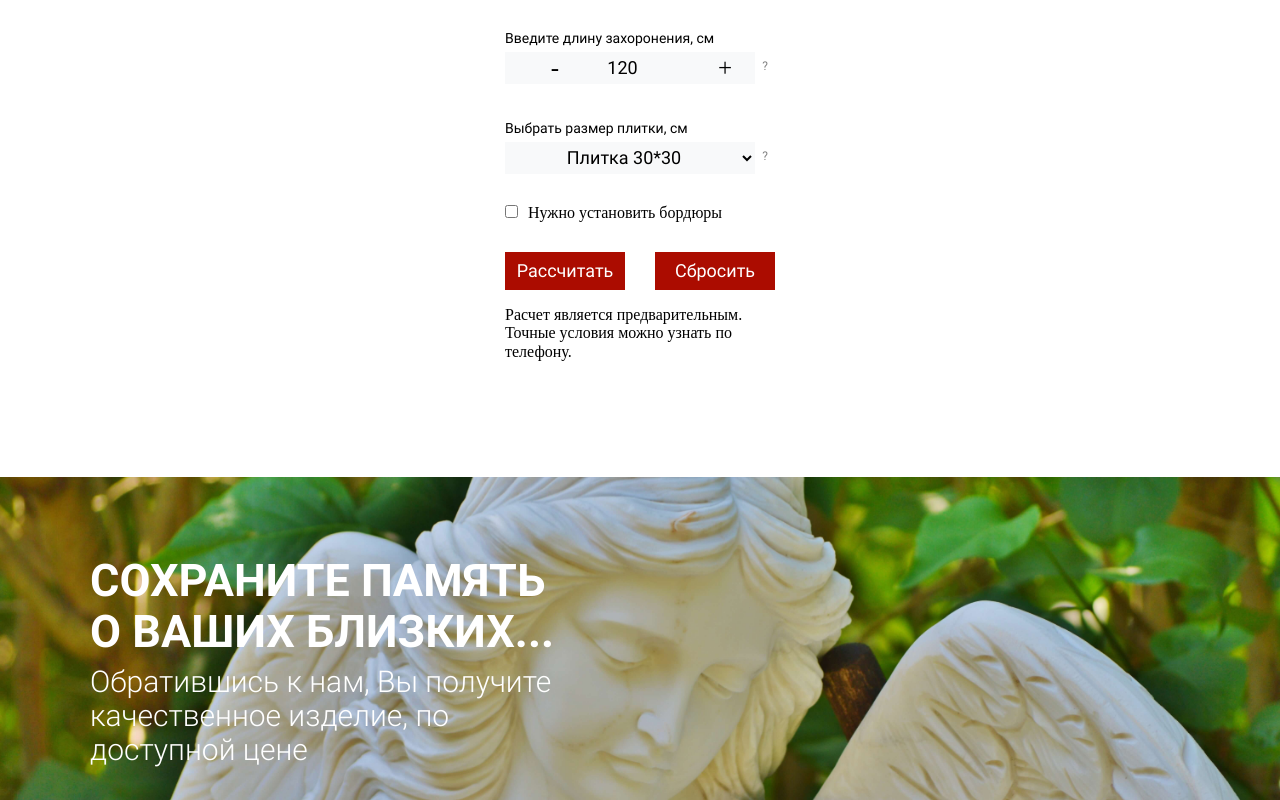
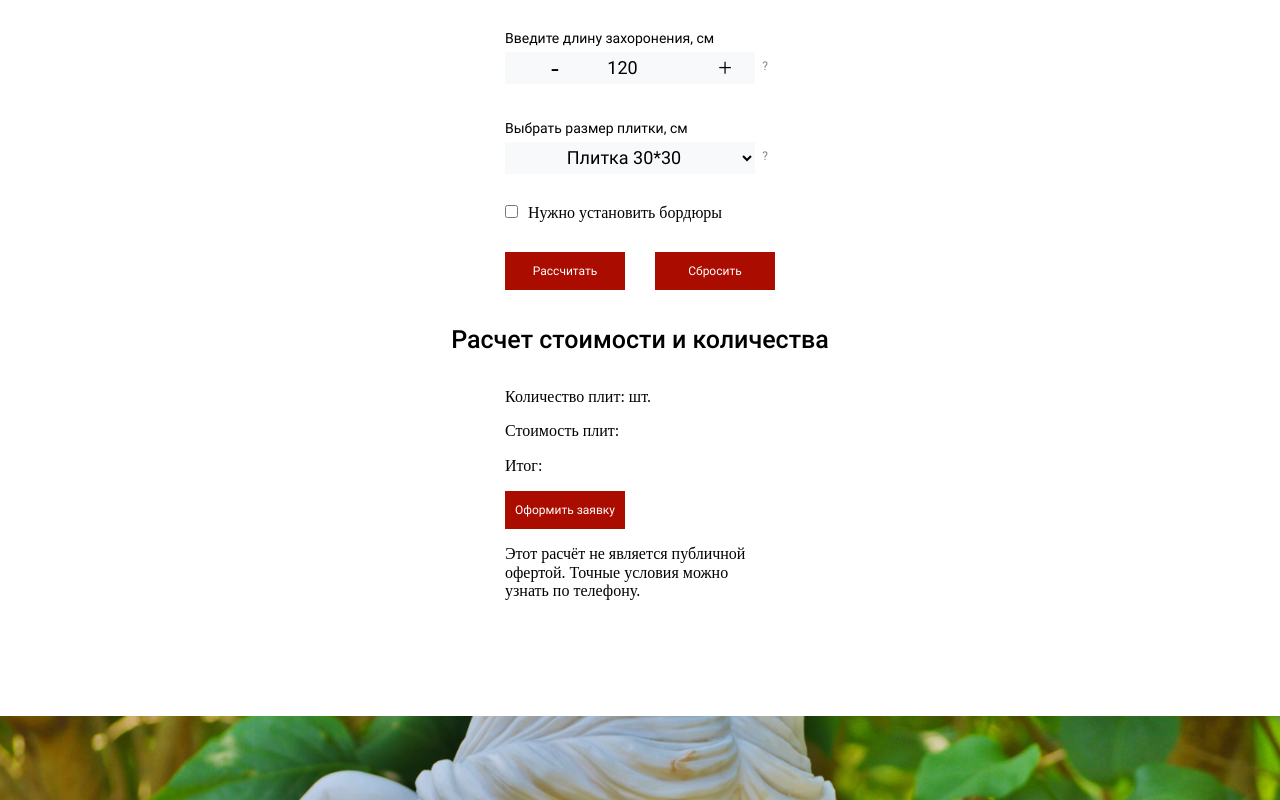
Before and after one commit to alvde-site/funeral-landing, a React (Create React App) app: page / in a window 1280 px wide. Shown: the part 6333-7133 px from the top of the page. Built offline with nearby package versions, Linux system fonts and the light colour scheme; no server answers.

Commit message:
feat: Add Result template

```diff
--- a/src/components/App/Main/Calculator/Calculator.css
+++ b/src/components/App/Main/Calculator/Calculator.css
@@ -120,7 +120,7 @@
   font-family: 'Roboto', Arial, Helvetica, sans-serif;
   font-style: normal;
   font-weight: 400;
-  font-size: 18px;
+  font-size: 12px;
   line-height: 18px;
   color: #fff;
   border: none;
@@ -130,6 +130,29 @@
   margin: 0;
   overflow: hidden;
 }
+
+.result__content {
+  width: 270px;
+  margin: 0 auto;
+}
+
+.result__title {
+  font-family: 'Roboto', Arial, Helvetica, sans-serif;
+  font-style: normal;
+  font-weight: 500;
+  font-size: 25px;
+  line-height: 32px;
+  color: #000;
+  padding: 0 15px;
+  margin: 34px 0 32px;
+  text-align: center;
+}
+
+
+
+
+
+
 
 .info-box img {
   display: block;
@@ -241,9 +264,6 @@
 .conditions {
   color: #666;
 }
-.result {
-  display: none;
-}
 .result__button input {
   padding: 10px;
   background-color: red;
--- a/src/components/App/Main/Calculator/Calculator.js
+++ b/src/components/App/Main/Calculator/Calculator.js
@@ -1,4 +1,5 @@
 import { useState } from "react";
+import Result from "./Result/Result";
 
 function Calculator() {
   const defaultCount = {
@@ -92,7 +93,7 @@ function Calculator() {
 
   return (
     <section className="calculator">
-      <h3 className="calculator__title">Калькулятор благоустройства</h3>
+      <h2 className="calculator__title">Калькулятор благоустройства</h2>
       <div className="calculator__content">
         <form
           className="calculator__form"
@@ -235,32 +236,8 @@ function Calculator() {
               className="calculator__submit-button"
             ></input>
           </div>
-          <p>
-            Расчет является предварительным. Точные условия можно узнать по
-            телефону.
-          </p>
         </form>
-        <div className="result" id="result">
-          <h3>Расчет стоимости и количества</h3>
-          <div className="calc">
-            <div className="result__tile">
-              <p>
-                Количество плит: <span id="tile-count"></span> шт.
-              </p>
-              <p>
-                Стоимость плит: <span id="tile-price"></span>
-              </p>
-              <p id="curb-count"></p>
-              <p id="curb-price"></p>
-              <p>
-                Итог: <span id="improveResult"></span>
-              </p>
-            </div>
-            <div className="result__button">
-              <input type="button" value="Оформить заявку"></input>
-            </div>
-          </div>
-        </div>
+        <Result />
       </div>
     </section>
   );
--- /dev/null
+++ b/src/components/App/Main/Calculator/Result/Result.css
@@ -0,0 +1,141 @@
+.result__content {
+  width: 270px;
+  margin: 0 auto;
+}
+
+.result__title {
+  font-family: 'Roboto', Arial, Helvetica, sans-serif;
+  font-style: normal;
+  font-weight: 500;
+  font-size: 25px;
+  line-height: 32px;
+  color: #000;
+  padding: 0 15px;
+  margin: 34px 0 32px;
+  text-align: center;
+}
+
+
+
+
+
+
+
+
+
+.info-box img {
+  display: block;
+  margin: auto;
+  width: 80%;
+  -webkit-animation-name: zoom;
+  animation-name: zoom;
+  -webkit-animation-duration: 0.6s;
+  animation-duration: 0.6s;
+}
+.info-box__wrap {
+  display: -webkit-box;
+  display: -ms-flexbox;
+  display: flex;
+  -webkit-box-align: center;
+  -ms-flex-align: center;
+  align-items: center;
+  -webkit-box-pack: center;
+  -ms-flex-pack: center;
+  justify-content: center;
+  position: absolute;
+  top: 0;
+  left: 0;
+  width: 100%;
+  height: 100%;
+}
+.info-active {
+  cursor: pointer;
+  margin-left: 10px;
+  font-size: 10px;
+}
+.close {
+  z-index: 2;
+  position: absolute;
+  top: 15px;
+  right: 35px;
+  color: #f1f1f1;
+  font-size: 40px;
+  font-weight: bold;
+  -webkit-transition: 0.3s;
+  -o-transition: 0.3s;
+  transition: 0.3s;
+}
+.close:hover,
+.close:focus {
+  color: #bbb;
+  text-decoration: none;
+  cursor: pointer;
+}
+@-webkit-keyframes zoom {
+  from {
+    -webkit-transform: scale(0);
+    transform: scale(0);
+  }
+  to {
+    -webkit-transform: scale(1);
+    transform: scale(1);
+  }
+}
+@keyframes zoom {
+  from {
+    -webkit-transform: scale(0);
+    transform: scale(0);
+  }
+  to {
+    -webkit-transform: scale(1);
+    transform: scale(1);
+  }
+}
+.require {
+  color: red;
+  display: inline-block;
+  margin-right: 10px;
+}
+.width-field {
+  width: 200px;
+  height: 32px;
+  line-height: 32px;
+  text-align: center;
+}
+
+.calc {
+  padding: 0 20px;
+  margin-bottom: 30px;
+}
+
+.needcurb {
+  margin-left: 10px;
+}
+.calc__button {
+  display: -webkit-box;
+  display: -ms-flexbox;
+  display: flex;
+  -webkit-box-pack: justify;
+  -ms-flex-pack: justify;
+  justify-content: space-between;
+}
+
+.calc__button input,
+.calc__button button {
+  padding: 10px;
+  background-color: lightblue;
+  cursor: pointer;
+}
+.calc__button button a {
+  text-decoration: none;
+  color: inherit;
+}
+.conditions {
+  color: #666;
+}
+.result__button input {
+  padding: 10px;
+  background-color: red;
+  color: white;
+  cursor: pointer;
+}
--- /dev/null
+++ b/src/components/App/Main/Calculator/Result/Result.js
@@ -0,0 +1,33 @@
+function Result() {
+  return (
+    <div className="result" id="result">
+      <h3 className="result__title">Расчет стоимости и количества</h3>
+      <div className="result__content">
+        <div className="result__tile">
+          <p>
+            Количество плит: <span id="tile-count"></span> шт.
+          </p>
+          <p>
+            Стоимость плит: <span id="tile-price"></span>
+          </p>
+          <p id="curb-count"></p>
+          <p id="curb-price"></p>
+          <p>
+            Итог: <span id="improveResult"></span>
+          </p>
+        </div>
+        <input
+          type="button"
+          value="Оформить заявку"
+          className="calculator__submit-button"
+        ></input>
+        <p>
+          Этот расчёт не является публичной офертой. Точные условия можно узнать
+          по телефону.
+        </p>
+      </div>
+    </div>
+  );
+}
+
+export default Result;
--- a/src/pages/index.css
+++ b/src/pages/index.css
@@ -18,6 +18,7 @@
 @import url(../components/App/Main/About/About.css);
 @import url(../components/App/Main/Reviews/Reviews.css);
 @import url(../components/App/Main/Calculator/Calculator.css);
+@import url(../components/App/Main/Calculator/Result/Result.css);
 @import url(../components/App/Main/Conditions/Conditions.css);
 /* footer */
 @import url(../components/App/Footer/Footer.css);
```
